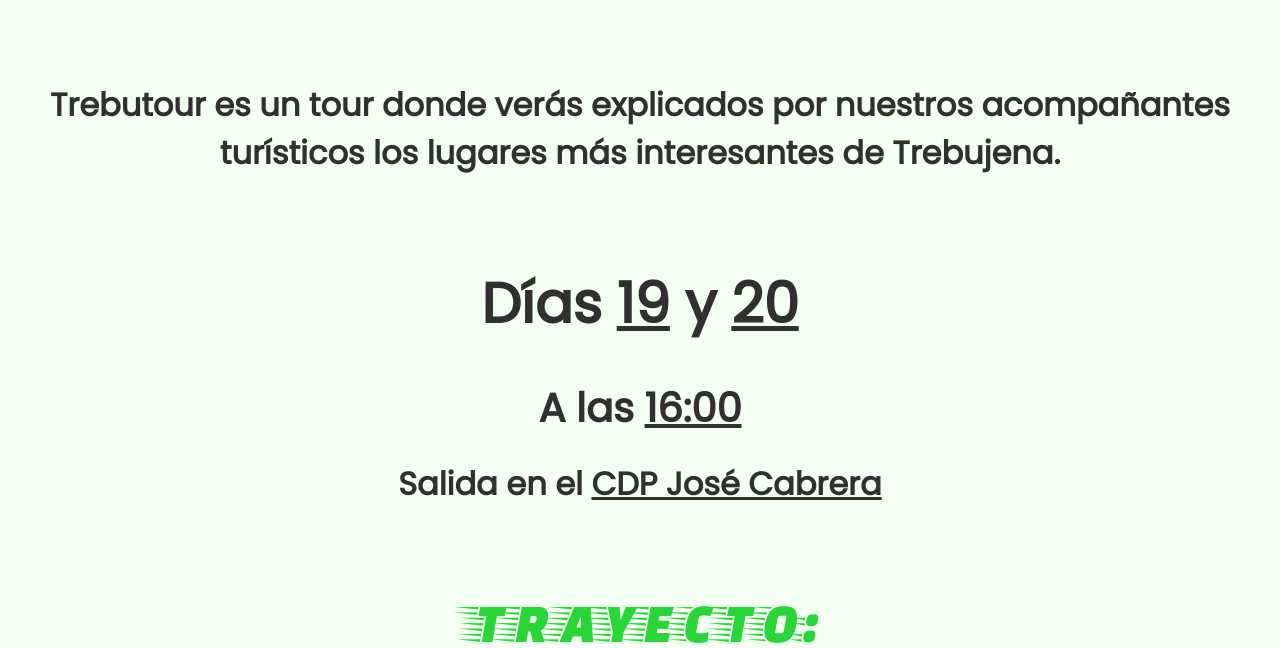
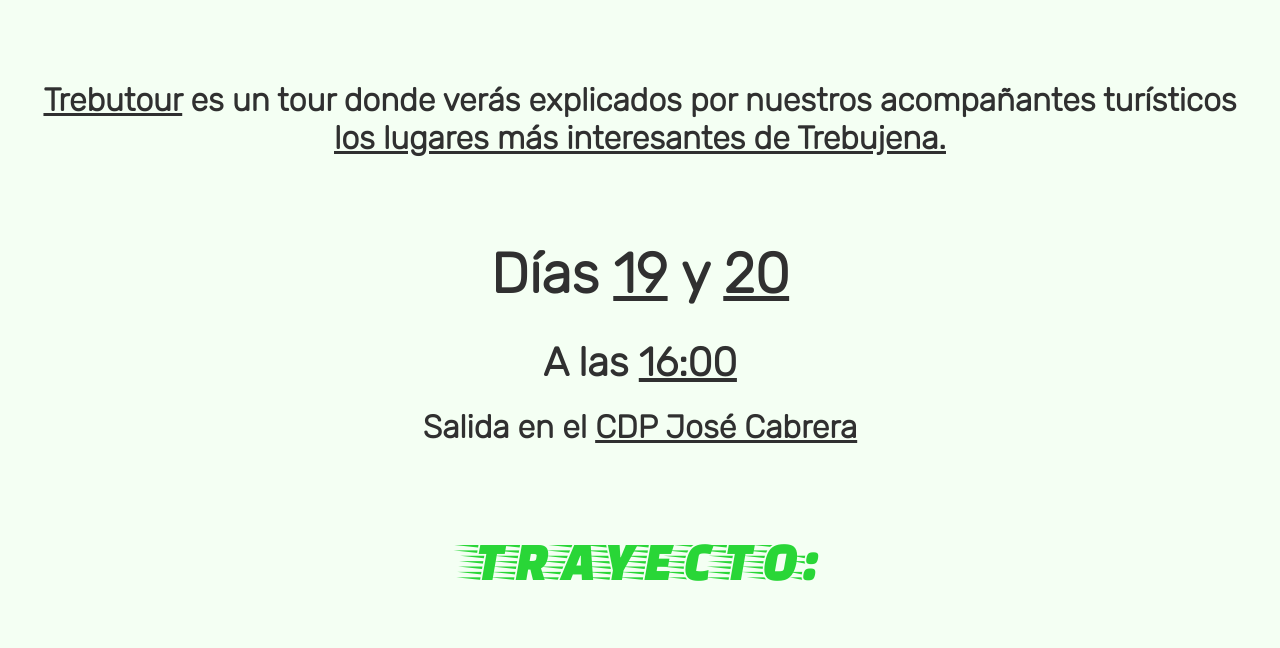
Before and after one commit to trebutour/trebutour.github.io, a plain HTML site: page indefuture.html in a window 1280 px wide. Shown: the part 622-1270 px from the top of the page. Drawn offline with nearby package versions, Linux system fonts and the light colour scheme; grey boxes are pictures that could not be loaded.

Commit message:
update13

```diff
--- a/indefuture.html
+++ b/indefuture.html
@@ -14,6 +14,7 @@
         <title>TREBUTOUR</title>
         <link rel="preconnect" href="https://fonts.gstatic.com">
         <link href="https://fonts.googleapis.com/css2?family=Poppins:wght@400&display=swap" rel="stylesheet">
+        <link href="https://fonts.googleapis.com/css2?family=Rubik:wght@300&display=swap" rel="stylesheet">
         <link href="https://fonts.googleapis.com/css2?family=Faster+One&display=swap" rel="stylesheet">
         <link rel="icon"
     type="image/png"
@@ -138,10 +139,10 @@
             <h1 style="font-size: 3vmin;">Un <u>gran</u> tour de un <u>gran</u> pueblo.</h1><br>
             <!--   INFO GENERAL   -->
             <h1 class="titlemaintreb">INFORMACIÓN GENERAL:</h1><br>
-            <h1 style="font-size: 4vmin;">Trebutour es un tour donde verás explicados por nuestros acompañantes turísticos los lugares más interesantes de Trebujena.</h1><br>
-            <h1 style="font-size: 7vmin;">Días <u>19</u> y <u>20</u></h1><br>
-            <h1 style="font-size: 5vmin; margin-top: -30px;">A las <u>16:00</u></h1><br>
-            <h1 style="font-size: 4vmin; margin-top: -30px;">Salida en el <u>CDP José Cabrera</u></h1><br>
+            <h1 style="font-size: 4vmin; font-family: 'Rubik', sans-serif;"><u>Trebutour</u> es un tour donde verás explicados por nuestros acompañantes turísticos <u>los lugares más interesantes de Trebujena.</u></h1><br>
+            <h1 style="font-size: 7vmin; font-family: 'Rubik', sans-serif;">Días <u>19</u> y <u>20</u></h1><br>
+            <h1 style="font-size: 5vmin; margin-top: -30px; font-family: 'Rubik', sans-serif;">A las <u>16:00</u></h1><br>
+            <h1 style="font-size: 4vmin; margin-top: -30px; font-family: 'Rubik', sans-serif;">Salida en el <u>CDP José Cabrera</u></h1><br>
             <!--   MAPA   -->
             <h1 class="titlemaintreb">TRAYECTO:</h1><br>
             <div class="trayecto">
```
Also changed, not shown: contactafuture.html (+1 -0 lines), contactaricon.svg (added).
